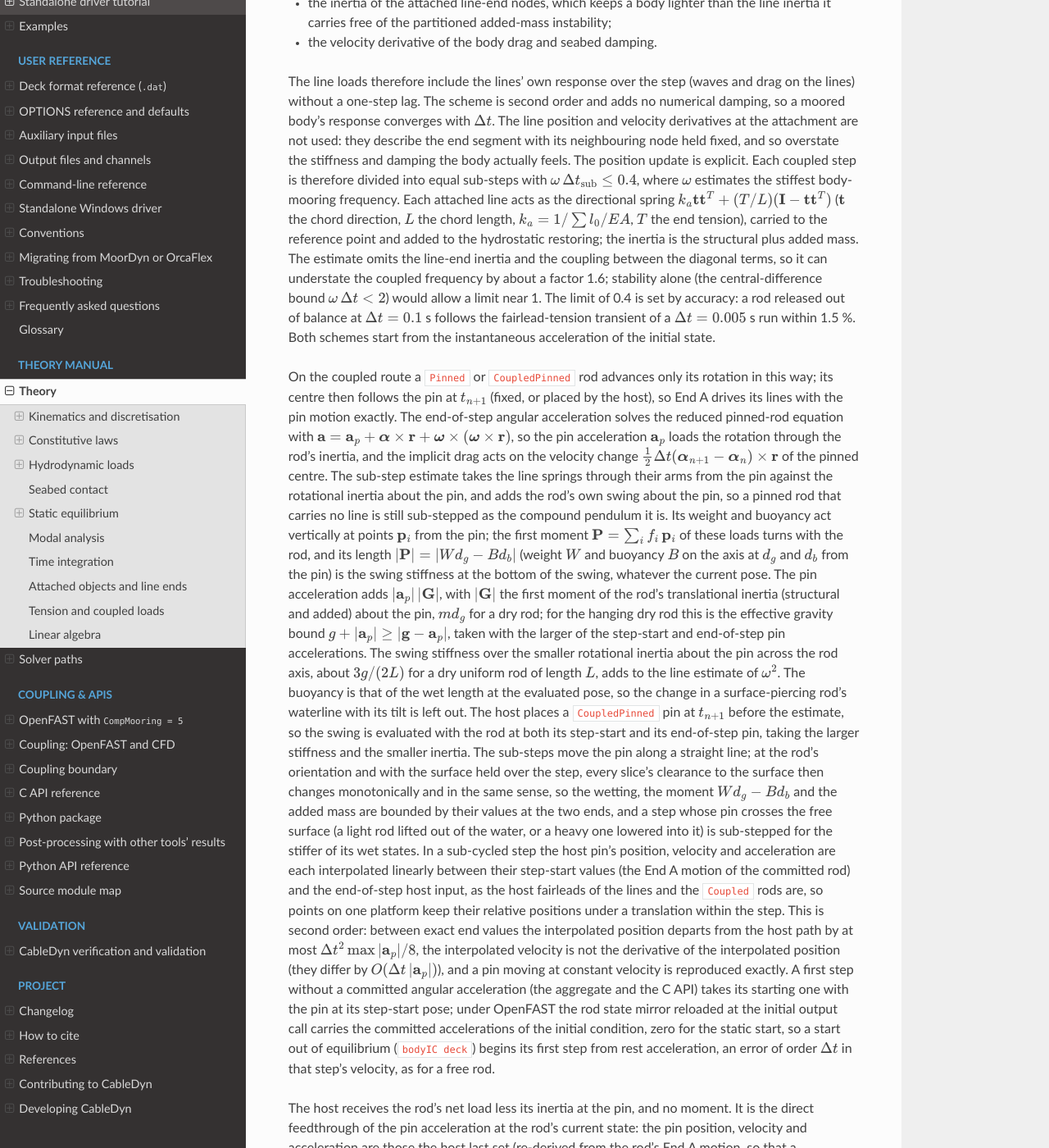
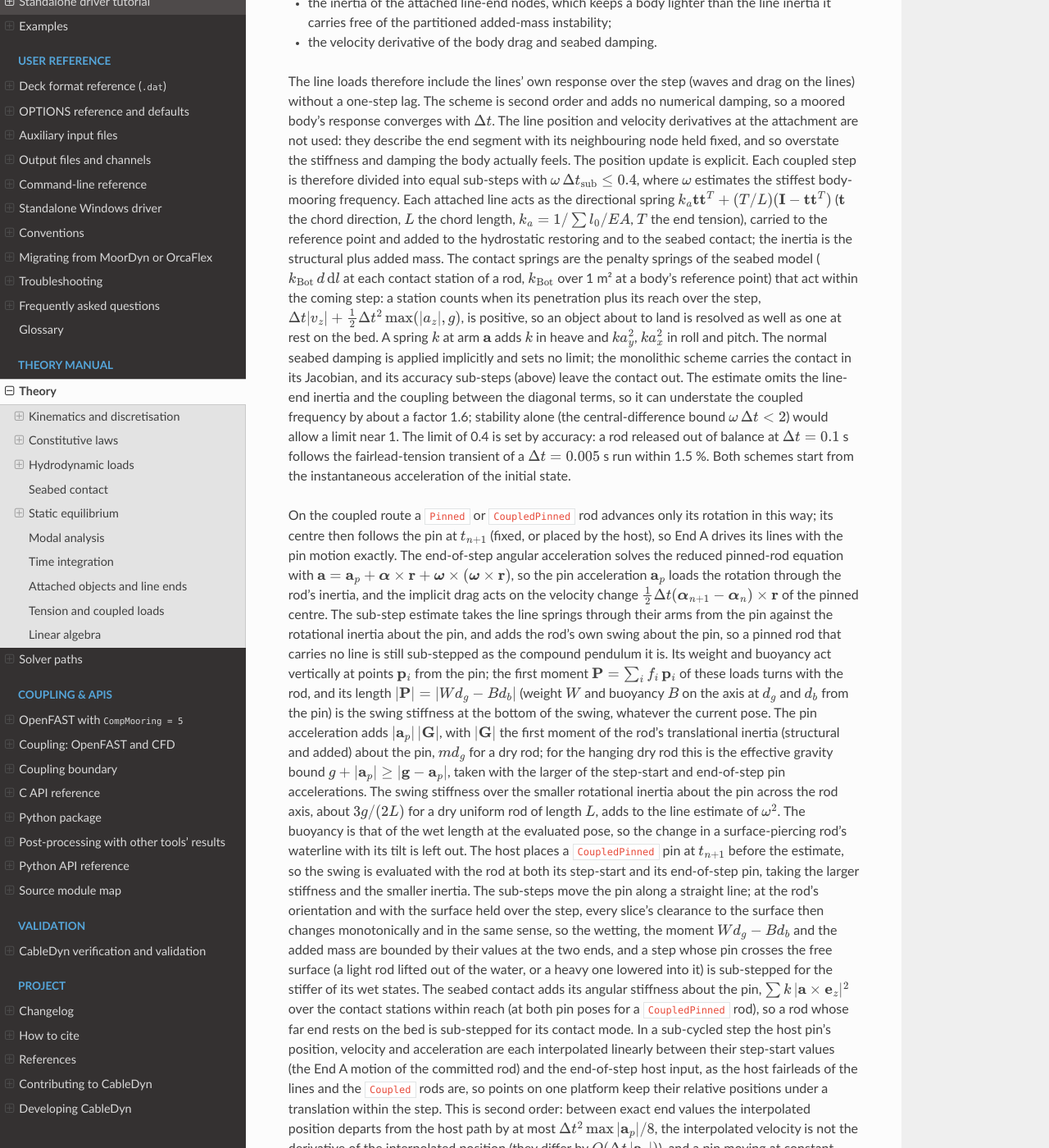
Before and after one commit to SMI-Lab-Inha/CableDyn, a Sphinx documentation site: the page built from doc/theory.rst, in a window 1280 px wide and 1400 px high, scrolled down 35996 px. Shown: the whole window at 82% size. Built offline with Sphinx 7.4.7 and the Read the Docs theme 3.1.0, drawn with Linux system fonts in a browser that asks for light colours.

Commit message:
fix(rods): include seabed contact in the explicit sub-step estimate
The staggered march of free and pinned rods and Rigid6 bodies applies
the seabed penalty springs explicitly, but sized its sub-steps from the
line springs, the hydrostatic restoring and, for a pinned rod, its
swing only. A rod or body resting on a stiff seabed could therefore
keep one sub-step at a large coupling step while its contact mode
exceeded the central-difference stability limit, and be thrown off the
bed. This affected the coupled OpenFAST and C API routes, standalone
rod decks and bodyScheme staggered; the monolithic scheme carries the
contact in its Jacobian and is unchanged.

The estimate now adds the contact springs that act within the coming
step, as rod_seabed_contact and rigid6_seabed_contact apply them: kBot d
dl at each rod contact station and kBot over 1 m^2 at a body's
reference point (kBot per unit contact area, N/m^3). A station counts
when its penetration plus its reach over the step, dt |v_z| +
dt^2 max(|a_z|, g)/2, is positive, so an object about to land is
covered as well as one already on the bed, including a first step
without a committed acceleration. A spring k at arm a adds k in heave
and k a_y^2, k a_x^2 in roll and pitch about the reference point; for a
pinned rod the angular stiffness sum k |a x e_z|^2 about the pin is
added to its swing stiffness, at both pin poses for a host pin. The
normal damper is applied implicitly and sets no limit; the regularised
friction is bounded by mu times the normal load.

Across the full test suite and the shipped examples with bodies or
rods, only the new test changes a sub-step count, so every existing
result is bit-identical.

A new case in openfast_pinned_rod puts a Pinned rod with its far end on
a stiff seabed (kBot 1e7, 0.1 s step) and a Free rod lying on it (0.05
s step). They now take 20 to 25 and 26 sub-steps, stay at rest on the
bed over 5 s and end within 1.6e-5 and 8e-8 of a run at a tenth of the
step; with the previous counts of 1 and 4 they are thrown off the bed.

Signed-off-by: Jae Hoon Seo <jaehoon.seo@inha.ac.kr>

```diff
--- a/doc/theory.rst
+++ b/doc/theory.rst
@@ -1922,8 +1922,17 @@ update is explicit. Each coupled step is therefore divided into equal sub-steps
 body-mooring frequency. Each attached line acts as the directional spring
 :math:`k_a\mathbf{t}\mathbf{t}^T + (T/L)(\mathbf{I} - \mathbf{t}\mathbf{t}^T)` (:math:`\mathbf{t}`
 the chord direction, :math:`L` the chord length, :math:`k_a = 1/\sum l_0/EA`, :math:`T` the end
-tension), carried to the reference point and added to the hydrostatic restoring; the inertia is
-the structural plus added mass. The estimate omits the line-end inertia and the coupling between
+tension), carried to the reference point and added to the hydrostatic restoring and to the
+seabed contact; the inertia is the structural plus added mass. The contact springs are the
+penalty springs of the seabed model (:math:`k_\text{Bot}\,d\,\mathrm{d}l` at each contact station
+of a rod, :math:`k_\text{Bot}` over 1 m² at a body's reference point) that act within the coming
+step: a station counts when its penetration plus its reach over the step,
+:math:`\Delta t|v_z| + \tfrac{1}{2}\Delta t^2\max(|a_z|, g)`, is positive, so an object about to
+land is resolved as well as one at rest on the bed. A spring :math:`k` at arm :math:`\mathbf{a}`
+adds :math:`k` in heave and :math:`k a_y^2`, :math:`k a_x^2` in roll and pitch. The normal seabed
+damping is applied implicitly and sets no limit; the monolithic scheme carries the contact in
+its Jacobian, and its accuracy sub-steps (above) leave the contact out. The estimate omits the
+line-end inertia and the coupling between
 the diagonal terms, so it can understate the coupled frequency by about a factor 1.6; stability
 alone (the central-difference bound :math:`\omega\,\Delta t < 2`) would allow a limit near 1.
 The limit of 0.4 is set by accuracy: a rod released out of balance at :math:`\Delta t = 0.1` s
@@ -1960,7 +1969,10 @@ the rod's orientation and with the surface held over the step, every slice's cle
 surface then changes monotonically and in the same sense, so the wetting, the moment
 :math:`W d_g - B d_b` and the added mass are bounded by their values at the two ends, and a step
 whose pin crosses the free surface (a light rod lifted out of the water, or a heavy one lowered
-into it) is sub-stepped for the stiffer of its wet states. In a sub-cycled step the host pin's
+into it) is sub-stepped for the stiffer of its wet states. The seabed contact adds its angular
+stiffness about the pin, :math:`\sum k\,|\mathbf{a}\times\mathbf{e}_z|^2` over the contact
+stations within reach (at both pin poses for a ``CoupledPinned`` rod), so a rod whose far end
+rests on the bed is sub-stepped for its contact mode. In a sub-cycled step the host pin's
 position,
 velocity and acceleration are each interpolated linearly between their step-start values (the End
 A motion of the committed rod) and the end-of-step host input, as the host fairleads of the lines
```
Also changed, not shown: CHANGELOG.md (+12 -0 lines), VALIDATION.md (+1 -1 lines), 2 other files.
